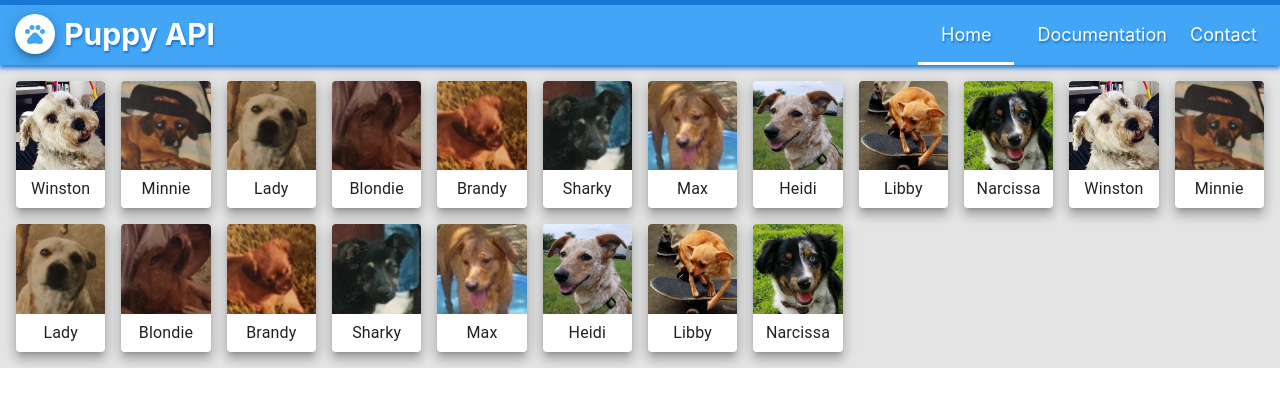
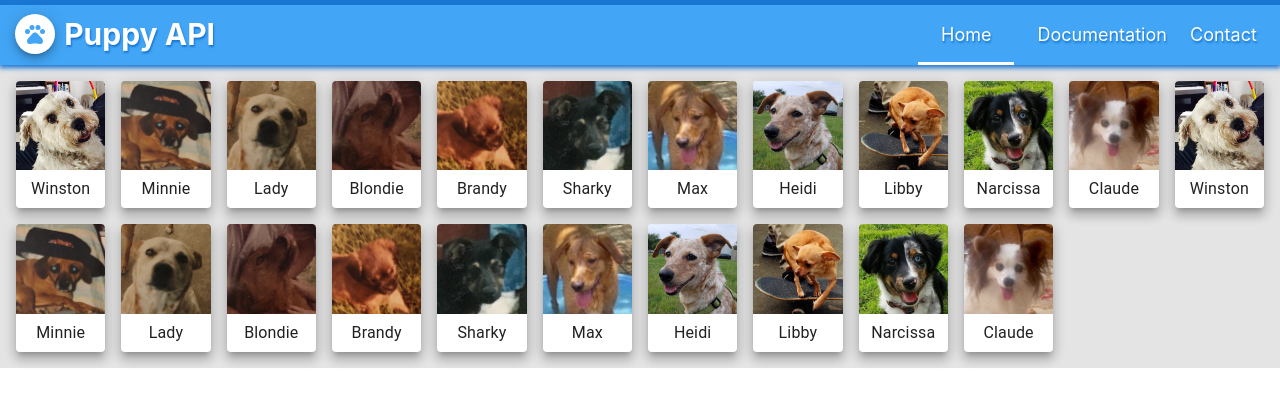
Before and after one commit to robpwatkins/puppyapi2, a React (Create React App) app: page / in a window 1280 px wide. Shown: the top 406 px of the page. Built offline with nearby package versions, Linux system fonts and the light colour scheme.

Commit message:
got Claude in the crew

```diff
--- a/src/components/Thumbs.js
+++ b/src/components/Thumbs.js
@@ -9,6 +9,7 @@ import Max from '../img/Max-thumb.jpg';
 import Heidi from '../img/Heidi-thumb.jpg';
 import Libby from '../img/Libby-thumb.jpg';
 import Narcissa from '../img/Narcissa-thumb.jpg';
+import Claude from '../img/Claude.jpg';
 import PupCard from './PupCard';
 import { Grid } from '@material-ui/core';
 
@@ -46,6 +47,9 @@ function Thumbs() {
         <PupCard pup={Narcissa} name="Narcissa" />
       </Grid>
       <Grid container item xs={4} sm={3} md={2} lg={1}>
+        <PupCard pup={Claude} name="Claude" />
+      </Grid>
+      <Grid container item xs={4} sm={3} md={2} lg={1}>
         <PupCard pup={Winston} name="Winston" />
       </Grid>
       <Grid container item xs={4} sm={3} md={2} lg={1}>
@@ -75,6 +79,9 @@ function Thumbs() {
       <Grid container item xs={4} sm={3} md={2} lg={1}>
         <PupCard pup={Narcissa} name="Narcissa" />
       </Grid>
+      <Grid container item xs={4} sm={3} md={2} lg={1}>
+        <PupCard pup={Claude} name="Claude" />
+      </Grid>
     </Grid>
   )
 }
```
Also changed, not shown: src/img/Claude.jpg (added).
